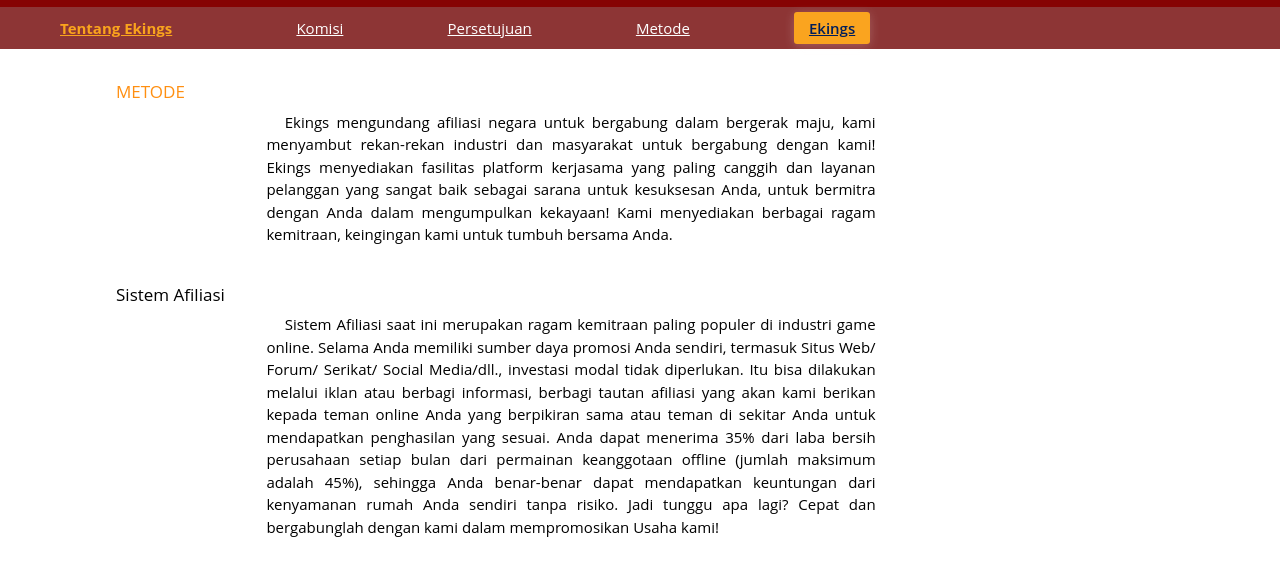
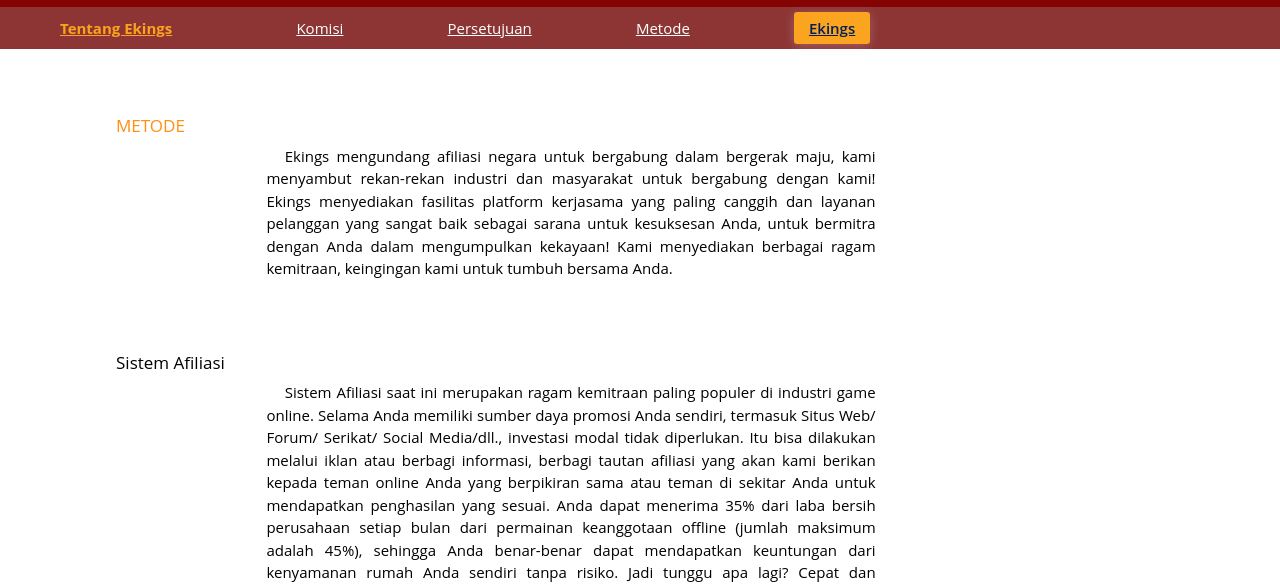
Before and after one commit to JesseJuice/test-deploy4, a plain HTML site: page metode.html in a window 1280 px wide. Shown: the part 104-688 px from the top of the page. Drawn offline with nearby package versions, Linux system fonts and the light colour scheme; a script that the page names is missing.

Commit message:
Add files via upload

```diff
--- a/metode.html
+++ b/metode.html
@@ -148,7 +148,7 @@
                         </div>
                     </div>
 
-                    <div class="metode-align">
+                    <div class="metode-align top-p-container">
                         <div class="sistem-p-container">
                             <p>Ekings mengundang afiliasi negara untuk bergabung dalam bergerak maju, kami menyambut rekan-rekan industri dan masyarakat untuk bergabung dengan kami! Ekings menyediakan fasilitas platform kerjasama yang paling canggih dan layanan pelanggan yang sangat baik sebagai sarana untuk kesuksesan Anda, untuk bermitra dengan Anda dalam mengumpulkan kekayaan! Kami menyediakan berbagai ragam kemitraan, keingingan kami untuk tumbuh bersama Anda.</p>
                         </div>
--- a/styles5e1f.css
+++ b/styles5e1f.css
@@ -1184,6 +1184,7 @@ table, th, td {
   .sistem-container>p{
     float: left;
     font-size: 17px !important;
+    margin-top: 2em;
   }
   .metode-container>p{
     font-size: 17px !important;
@@ -1561,12 +1562,18 @@ table, th, td {
 }
 /** End of Table CSS **/
 
+/** Metode CSS **/
+
   .metode{
     text-align: start;
     font-weight: 700;
     margin-left: 0;
   }
 
+  .top-p-container{
+    top: 40px;
+  }
+
   .metode-p-container{
     text-align: start;
   }
@@ -1580,10 +1587,10 @@ table, th, td {
     margin-left: 0;
   }
 
-  .sistem-p-container>p{
+  .sistem-p-container>p {
     font-weight: 500;
-    width: 805px;
-  }
+    width: 824px;
+}
 
   .sistem-container{
     text-align: start;
@@ -1593,6 +1600,8 @@ table, th, td {
   .sistem-container>p{
     font-size: 17px !important;
   }
+
+  /** End Metode CSS **/
 
   .persetujuan-p{
     font-weight: 700 !important;
```
